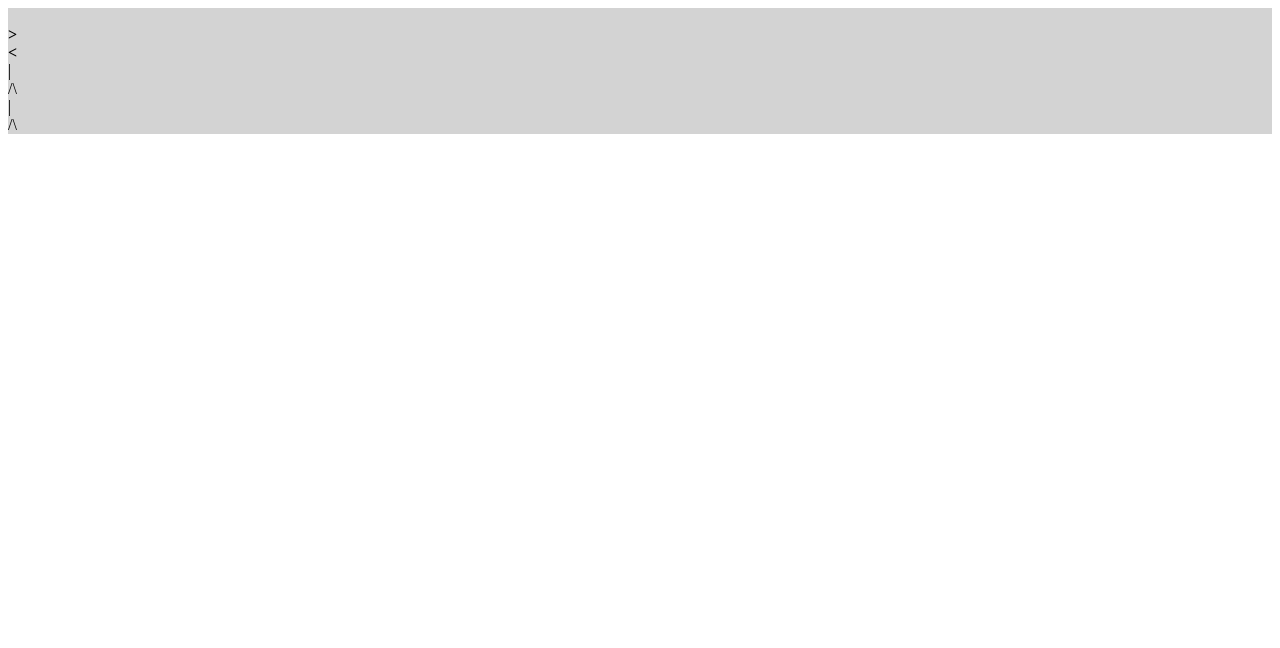
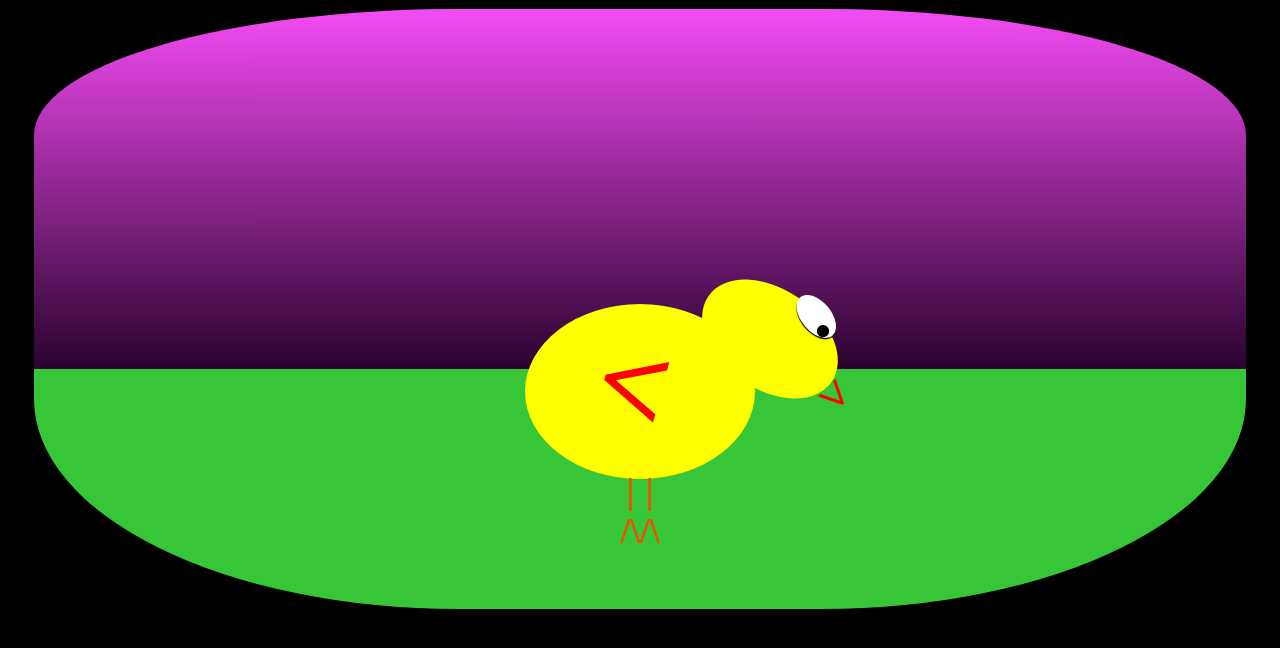
Before and after one commit to Franchesca-Urbi/22-5639-600WebApp, a plain HTML site: page Finals Activity 2/task2.html in a window 1280 px wide. Drawn offline with Linux system fonts and the light colour scheme.

Commit message:
Finals Activity 2
Second task progress

```diff
--- a/Finals Activity 2/task2.html
+++ b/Finals Activity 2/task2.html
@@ -9,33 +9,113 @@
 
 <body>
     <style type="text/css">
-        .background {
-            background: lightgrey;
+        body {
+            background: black;
         }
+
+        .canvas {
+            position: relative;
+            height: 600px;
+            background-color: rgb(55, 198, 55);
+            border-radius: 35%;
+            margin: 0 25px;
+            border: 1px solid black;
+        }
+
+        .air {
+            position: absolute;
+            width: 100%;
+            height: 60%;
+            border-top-left-radius: 35%;
+            border-top-right-radius: 35%;
+            background-color: skyblue;
+            background-image: linear-gradient(rgb(244, 75, 244), rgb(42, 2, 46));
+        }
+
         .head {
-            background: transparent;
+            position: relative;
+            height: 100px;
+            width: 150px;
+            border-radius: 50%;
+            rotate: 35deg;
+            top: 155px;
+            left: 130px;
+            margin: 125px auto 0 auto;
+            background: yellow;
         }
+
         .eyeball {
-            background: transparent;
-            border-color: transparent;
+            position: inherit;
+            margin: auto;
+            height: 30px;
+            width: 50px;
+            left: 25px;
+            bottom: 10px;
+            rotate: 15deg;
+            border-radius: 50%;
+            background: white;
+            box-shadow: 1px 1px 1px;
         }
+
         .pupil {
-                color: transparent;
+            position: relative;
+            font-size: 75px;
+            font-weight: bolder;
+            left: 28px;
+            bottom: 24px;
+            margin: auto;
+            color: black;
         }
+
         .beak {
-            /*replace this line with a color style*/
+            position: inherit;
+            margin: auto;
+            rotate: 10deg;
+            top: 2px;
+            left: 99px;
+            height: 30px;
+            width: 50px;
+            font-size: 50px;
+            color: red;
         }
+
         .body {
-            /*replace this line with a background style*/
+            position: relative;
+            height: 175px;
+            width: 230px;
+            margin: auto;
+            border-radius: 50%;
+            top: 70px;
+            background: yellow;
         }
+
         .wing {
-            /*replace this line with a color style*/
+            position: relative;
+            font-size: 125px;
+            top: 30px;
+            left: 70px;
+            rotate: 15deg;
+            color: red;
         }
+
+        .drumsticks {
+            position: relative;
+            display: flex;
+            justify-content: center;
+            top: 75px;
+        }
+
         .drumstick {
-            /*replace this line with a color style*/
+            position: relative;
+            color: orangered;
+            text-align: center;
+            font-size: 35px;
+            font-weight: bolder;
+            bottom: 12px;
         }
+
         .drumstick-right {
-            /*replace this line with a color style*/
+
         }
     </style>
     <div class="canvas background">
@@ -46,6 +126,7 @@
             </div>
             <div class="beak">
                 <strong>&gt;</strong>
+            </div>
         </div>
         <div class="body">
             <div class="wing">
@@ -65,4 +146,5 @@
 
 
 </body>
+
 </html>
```
Lines whose indentation alone changed are shown as unchanged.
